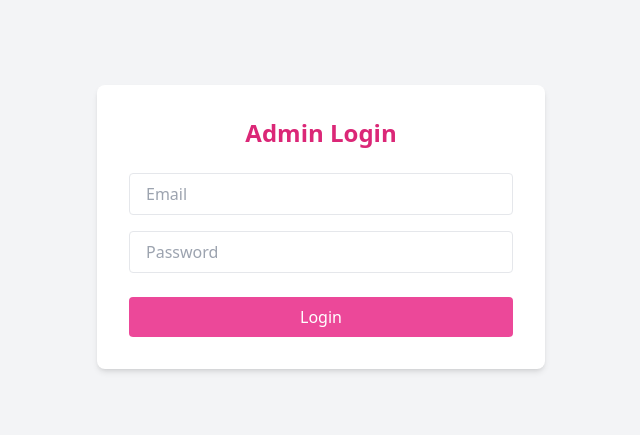
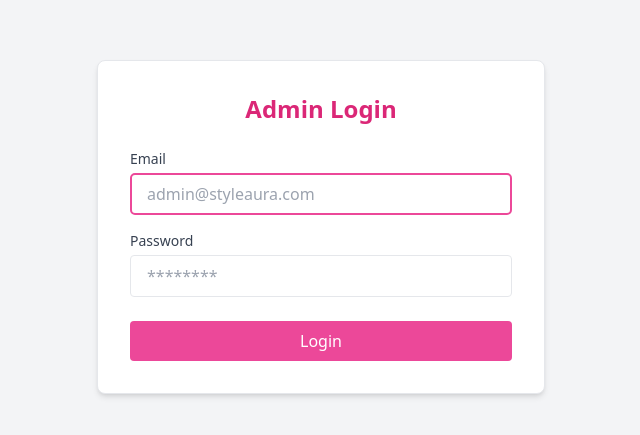
Before and after one commit to kddeveloperhub/Styleaura-ecommerce, a React (Create React App) app in the folder styleaura-ecommerce/: page /admin/login in a window 1280 px wide. Shown: the part 173-608 px from the top of the page, without its empty margins (319-959 px from the left). Built offline with nearby package versions, Linux system fonts and the light colour scheme; no server answers.

Commit message:
Fully update Admin Dashboard with analytics, logout and secure API

```diff
--- a/styleaura-ecommerce/src/pages/AdminDashboard.jsx
+++ b/styleaura-ecommerce/src/pages/AdminDashboard.jsx
@@ -2,24 +2,32 @@ import React, { useEffect, useState } from 'react';
 import { toast, ToastContainer } from 'react-toastify';
 import { useNavigate } from 'react-router-dom';
 import 'react-toastify/dist/ReactToastify.css';
-import { FaShoppingCart, FaRupeeSign, FaClock, FaCheckCircle, FaBoxOpen } from 'react-icons/fa';
+import {
+  FaShoppingCart,
+  FaRupeeSign,
+  FaClock,
+  FaCheckCircle,
+  FaBoxOpen,
+  FaSignOutAlt,
+} from 'react-icons/fa';
 
 const API_BASE =
   window.location.hostname === 'localhost'
     ? 'http://localhost:5000'
-    : `https://${window.location.hostname}`; // Use HTTPS for production
+    : 'https://styleaura-ecommerce.onrender.com';
 
 const AdminDashboard = () => {
   const [analytics, setAnalytics] = useState(null);
   const navigate = useNavigate();
 
+  // ✅ Check if admin and fetch analytics
   useEffect(() => {
     fetch(`${API_BASE}/api/admin/analytics`, {
       credentials: 'include',
     })
       .then((res) => {
         if (res.status === 401) {
-          toast.error('Unauthorized');
+          toast.error('Unauthorized. Please log in again.');
           navigate('/admin/login');
           throw new Error('Unauthorized');
         }
@@ -34,6 +42,27 @@ const AdminDashboard = () => {
       });
   }, [navigate]);
 
+  const handleLogout = async () => {
+    try {
+      await fetch(`${API_BASE}/api/admin/logout`, {
+        method: 'POST',
+        credentials: 'include',
+      });
+      toast.success('Logged out');
+      navigate('/admin/login');
+    } catch (err) {
+      toast.error('Logout failed');
+      console.error(err);
+    }
+  };
+
+  const formatINR = (amount) =>
+    new Intl.NumberFormat('en-IN', {
+      style: 'currency',
+      currency: 'INR',
+      maximumFractionDigits: 0,
+    }).format(amount * 83.5);
+
   if (!analytics) {
     return (
       <div className="flex items-center justify-center min-h-screen text-gray-500">
@@ -43,13 +72,6 @@ const AdminDashboard = () => {
   }
 
   const { totalOrders, totalSales, statusCount, topProducts } = analytics;
-
-  const formatINR = (amount) =>
-    new Intl.NumberFormat('en-IN', {
-      style: 'currency',
-      currency: 'INR',
-      maximumFractionDigits: 0,
-    }).format(amount * 83.5);
 
   const cards = [
     {
@@ -75,18 +97,27 @@ const AdminDashboard = () => {
   ];
 
   return (
-    <div className="min-h-screen px-4 py-10 bg-white text-[#1d3557]">
+    <div className="min-h-screen px-4 py-10 bg-white text-[#1d3557] relative">
       <ToastContainer position="top-center" autoClose={3000} hideProgressBar />
+
+      {/* ✅ Logout Button */}
+      <button
+        onClick={handleLogout}
+        className="absolute top-6 right-6 bg-pink-600 hover:bg-pink-700 text-white px-4 py-2 rounded flex items-center gap-2"
+      >
+        <FaSignOutAlt /> Logout
+      </button>
+
       <h2 className="text-3xl font-bold mb-10 text-center text-pink-600">
         📊 Admin Dashboard
       </h2>
 
-      {/* Summary Cards */}
+      {/* ✅ Summary Cards */}
       <div className="grid grid-cols-1 sm:grid-cols-2 lg:grid-cols-4 gap-6 mb-12">
         {cards.map((card, i) => (
           <div
             key={i}
-            className="bg-gray-100 p-6 rounded-xl shadow hover:shadow-md transition"
+            className="bg-white p-6 rounded-xl shadow hover:shadow-xl transition-all duration-300 border border-gray-200"
           >
             <div className="flex items-center justify-center mb-4">{card.icon}</div>
             <h3 className="text-lg font-semibold text-center mb-2">{card.title}</h3>
@@ -95,8 +126,8 @@ const AdminDashboard = () => {
         ))}
       </div>
 
-      {/* Top Products */}
-      <div className="bg-[#f8fafc] p-6 rounded-xl shadow max-w-3xl mx-auto">
+      {/* ✅ Top Products */}
+      <div className="bg-[#f8fafc] p-6 rounded-xl shadow max-w-3xl mx-auto border border-gray-200">
         <h3 className="text-xl font-bold mb-4 flex items-center gap-2 text-pink-600">
           <FaBoxOpen /> Top Products
         </h3>
--- a/styleaura-ecommerce/src/pages/AdminLogin.jsx
+++ b/styleaura-ecommerce/src/pages/AdminLogin.jsx
@@ -1,16 +1,21 @@
-// src/pages/AdminLogin.jsx
-import React, { useState } from 'react';
+import React, { useState, useRef, useEffect } from 'react';
 import { useNavigate } from 'react-router-dom';
 import { toast, ToastContainer } from 'react-toastify';
 import 'react-toastify/dist/ReactToastify.css';
 
-// ✅ Fallback to render URL if no .env value
 const API_BASE = process.env.REACT_APP_API_URL || 'https://styleaura-ecommerce.onrender.com';
 
 const AdminLogin = () => {
   const [form, setForm] = useState({ email: '', password: '' });
   const [loading, setLoading] = useState(false);
   const navigate = useNavigate();
+  const emailRef = useRef(null);
+
+  useEffect(() => {
+    if (emailRef.current) {
+      emailRef.current.focus();
+    }
+  }, []);
 
   const handleChange = (e) => {
     setForm((prev) => ({ ...prev, [e.target.name]: e.target.value }));
@@ -24,7 +29,7 @@ const AdminLogin = () => {
       const res = await fetch(`${API_BASE}/api/admin/login`, {
         method: 'POST',
         headers: { 'Content-Type': 'application/json' },
-        credentials: 'include', // ✅ Required for session cookies
+        credentials: 'include', // Required for session cookies
         body: JSON.stringify(form),
       });
 
@@ -35,13 +40,11 @@ const AdminLogin = () => {
         return;
       }
 
-      toast.success('Logged in successfully');
-      setTimeout(() => {
-        navigate('/admin/orders');
-      }, 1000);
+      toast.success('Login successful');
+      setTimeout(() => navigate('/admin/orders'), 1000);
     } catch (err) {
       console.error('Login error:', err);
-      toast.error('Server error or CORS/network issue');
+      toast.error('Network error or CORS issue');
     } finally {
       setLoading(false);
     }
@@ -50,37 +53,42 @@ const AdminLogin = () => {
   return (
     <div className="min-h-screen flex items-center justify-center bg-gray-100 px-4">
       <ToastContainer position="top-center" autoClose={3000} hideProgressBar />
+
       <form
         onSubmit={handleSubmit}
-        className="bg-white p-8 shadow-md rounded-lg w-full max-w-md"
+        className="bg-white p-8 shadow-md rounded-lg w-full max-w-md border border-gray-200"
       >
         <h2 className="text-2xl font-bold mb-6 text-center text-pink-600">
           Admin Login
         </h2>
 
+        <label className="block mb-1 text-sm font-medium text-gray-700">Email</label>
         <input
+          ref={emailRef}
           type="email"
           name="email"
-          placeholder="Email"
+          placeholder="admin@styleaura.com"
           value={form.email}
           onChange={handleChange}
-          className="w-full border px-4 py-2 mb-4 rounded"
+          className="w-full border px-4 py-2 mb-4 rounded focus:outline-pink-500"
           required
         />
+
+        <label className="block mb-1 text-sm font-medium text-gray-700">Password</label>
         <input
           type="password"
           name="password"
-          placeholder="Password"
+          placeholder="********"
           value={form.password}
           onChange={handleChange}
-          className="w-full border px-4 py-2 mb-6 rounded"
+          className="w-full border px-4 py-2 mb-6 rounded focus:outline-pink-500"
           required
         />
 
         <button
           type="submit"
-          className="w-full bg-pink-500 hover:bg-pink-600 text-white py-2 rounded transition disabled:opacity-50"
           disabled={loading}
+          className="w-full bg-pink-500 hover:bg-pink-600 text-white py-2 rounded transition duration-300 disabled:opacity-50"
         >
           {loading ? 'Logging in...' : 'Login'}
         </button>
```
